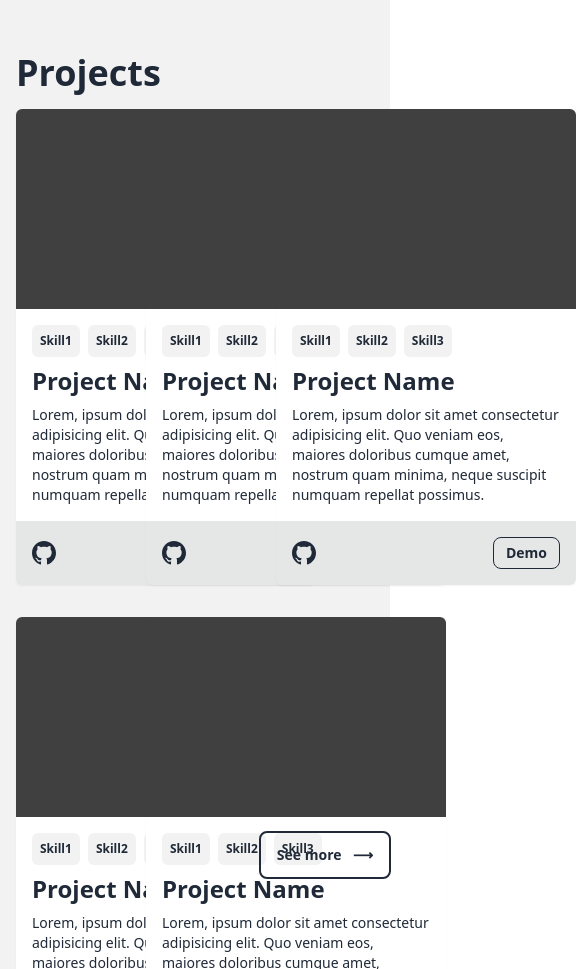
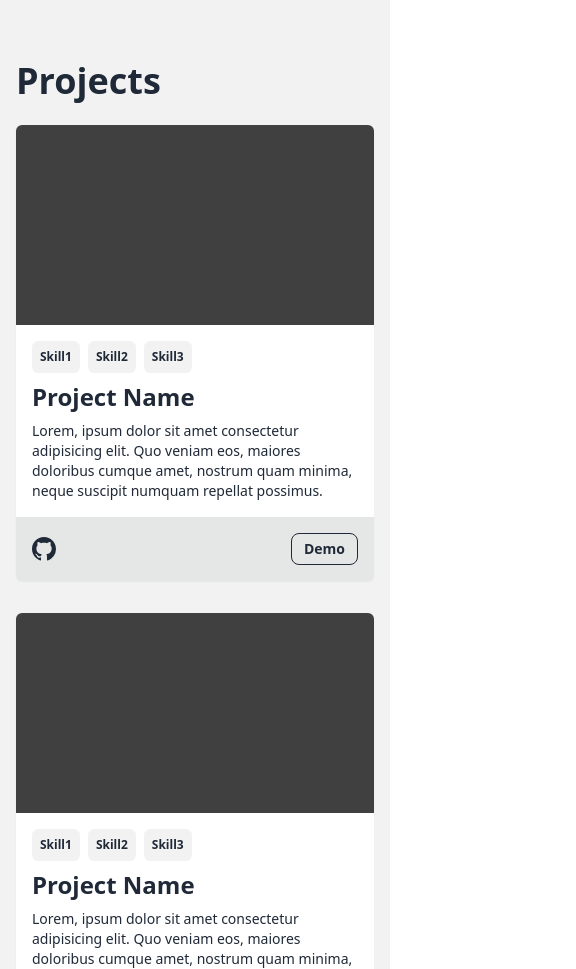
Before and after one commit to laraib07/portfolio-old, a website built with Vite: page index.html in a window 390 px wide. Shown: the part 2239-3208 px from the top of the page, 576 px wide, since content can reach past the window. Built offline with nearby package versions, Linux system fonts and the light colour scheme.

Commit message:
make project grid responsive

```diff
--- a/index.html
+++ b/index.html
@@ -85,7 +85,7 @@
         </div>
         <div class="w-full pt-8 items-center lg:w-1/2 lg:px-8">
           <h1 class="text-4xl font-semibold sm:text-6xl">About Me</h1>
-          <p class="mt-4">
+          <p class="pt-6">
             Lorem ipsum dolor sit amet consectetur adipisicing elit. Incidunt
             deleniti dolorem aut dolor perspiciatis dicta possimus iste
             eligendi, veritatis necessitatibus natus at, quidem enim alias!
@@ -169,9 +169,9 @@
     <section class="w-full px-4 py-16 bg-base-200">
       <div class="mx-auto max-w-screen-xl lg:w-4/5">
         <h1 class="text-4xl font-semibold sm:text-6xl">Projects</h1>
-        <div class="grid grid-cols-3 gap-8 pt-4">
+        <div class="grid grid-cols-1 gap-8 pt-6 lg:grid-cols-3">
           <div
-            class="flex flex-col w-[300px] rounded-md overflow-hidden group shadow-sm hover:-translate-y-1 duration-300 ease-in-out hover:shadow-md"
+            class="flex flex-col w-full rounded-md overflow-hidden group shadow-sm hover:-translate-y-1 duration-300 ease-in-out hover:shadow-md"
           >
             <div class="bg-neutral-700 w-full h-[200px]"></div>
             <div class="bg-base-100 p-4">
@@ -209,7 +209,7 @@
           </div>
 
           <div
-            class="flex flex-col w-[300px] rounded-md overflow-hidden group shadow-sm hover:-translate-y-1 duration-300 ease-in-out hover:shadow-md"
+            class="flex flex-col w-full rounded-md overflow-hidden group shadow-sm hover:-translate-y-1 duration-300 ease-in-out hover:shadow-md"
           >
             <div class="bg-neutral-700 w-full h-[200px]"></div>
             <div class="bg-base-100 p-4">
@@ -247,7 +247,7 @@
           </div>
 
           <div
-            class="flex flex-col w-[300px] rounded-md overflow-hidden group shadow-sm hover:-translate-y-1 duration-300 ease-in-out hover:shadow-md"
+            class="flex flex-col w-full rounded-md overflow-hidden group shadow-sm hover:-translate-y-1 duration-300 ease-in-out hover:shadow-md"
           >
             <div class="bg-neutral-700 w-full h-[200px]"></div>
             <div class="bg-base-100 p-4">
@@ -285,7 +285,7 @@
           </div>
 
           <div
-            class="flex flex-col w-[300px] rounded-md overflow-hidden group shadow-sm hover:-translate-y-1 duration-300 ease-in-out hover:shadow-md"
+            class="flex flex-col w-full rounded-md overflow-hidden group shadow-sm hover:-translate-y-1 duration-300 ease-in-out hover:shadow-md"
           >
             <div class="bg-neutral-700 w-full h-[200px]"></div>
             <div class="bg-base-100 p-4">
@@ -323,7 +323,7 @@
           </div>
 
           <div
-            class="flex flex-col w-[300px] rounded-md overflow-hidden group shadow-sm hover:-translate-y-1 duration-300 ease-in-out hover:shadow-md"
+            class="flex flex-col w-full rounded-md overflow-hidden group shadow-sm hover:-translate-y-1 duration-300 ease-in-out hover:shadow-md"
           >
             <div class="bg-neutral-700 w-full h-[200px]"></div>
             <div class="bg-base-100 p-4">
```
